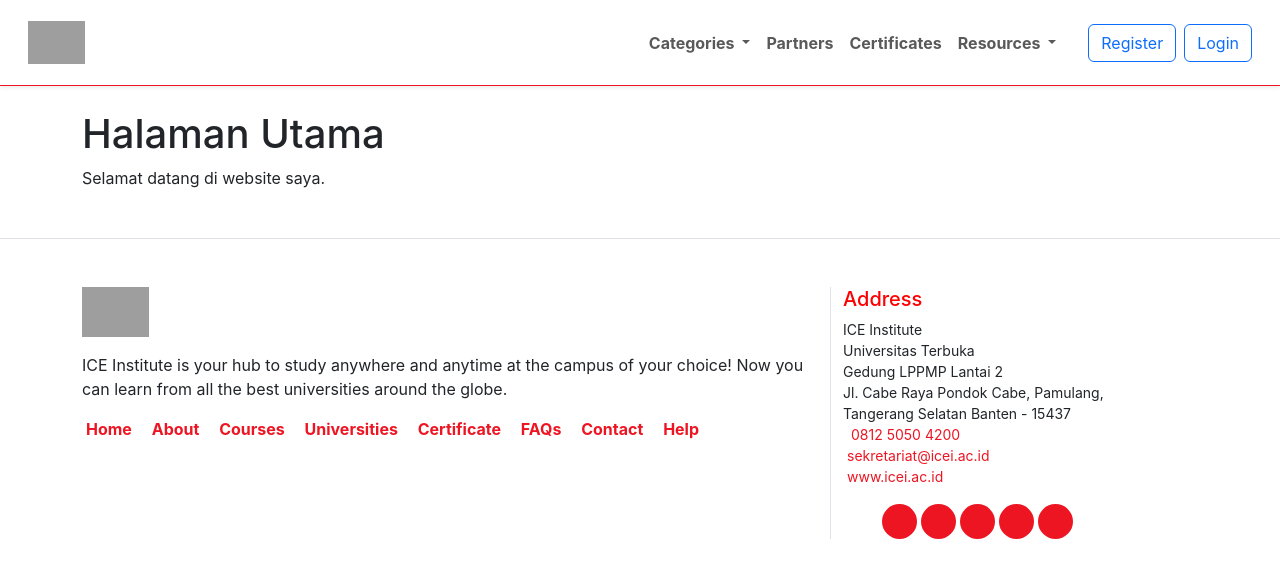
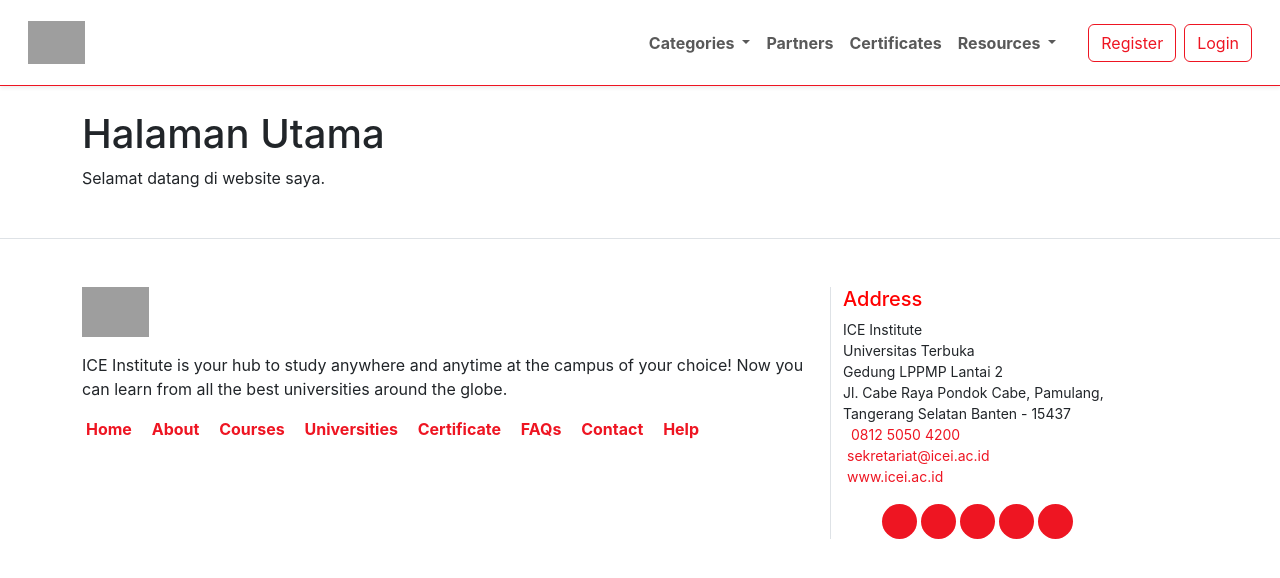
Before and after one commit to iceinstitut/konten, a Jekyll site: the page built from index.html, in a window 1280 px wide. Shown: the top 578 px of the page. Built offline with Jekyll 4.4.1, drawn with Linux system fonts in a browser that asks for light colours.

Commit message:
Update style.css

```diff
--- a/assets/css/style.css
+++ b/assets/css/style.css
@@ -48,6 +48,76 @@
   --bs-form-invalid-color: #f29ac2;
   --bs-form-invalid-border-color: #f29ac2;
 }
+.btn-primary {
+  --bs-btn-color: #fff;
+
+  --bs-btn-bg: #ee1522;
+  --bs-btn-border-color: #ee1522;
+
+  --bs-btn-hover-color: #fff;
+  --bs-btn-hover-bg: #c4121d;
+  --bs-btn-hover-border-color: #b10f19;
+
+  --bs-btn-focus-shadow-rgb: 238, 21, 34;
+
+  --bs-btn-active-color: #fff;
+  --bs-btn-active-bg: #a10f18;
+  --bs-btn-active-border-color: #8f0d15;
+
+  --bs-btn-active-shadow: inset 0 3px 5px rgba(0, 0, 0, 0.125);
+
+  --bs-btn-disabled-color: #fff;
+  --bs-btn-disabled-bg: #ee1522;
+  --bs-btn-disabled-border-color: #ee1522;
+}
+
+.btn-outline-primary {
+  --bs-btn-color: #ee1522;
+  --bs-btn-border-color: #ee1522;
+
+  --bs-btn-hover-color: #fff;
+  --bs-btn-hover-bg: #ee1522;
+  --bs-btn-hover-border-color: #ee1522;
+
+  --bs-btn-focus-shadow-rgb: 238, 21, 34;
+
+  --bs-btn-active-color: #fff;
+  --bs-btn-active-bg: #c4121d;
+  --bs-btn-active-border-color: #b10f19;
+
+  --bs-btn-active-shadow: inset 0 3px 5px rgba(0, 0, 0, 0.125);
+
+  --bs-btn-disabled-color: #ee1522;
+  --bs-btn-disabled-bg: transparent;
+  --bs-btn-disabled-border-color: #ee1522;
+
+  --bs-gradient: none;
+}
+
+.table-primary {
+  --bs-table-color: #000;
+
+  /* background utama (subtle) */
+  --bs-table-bg: #fbd0d3;
+
+  /* border sedikit lebih gelap */
+  --bs-table-border-color: #f5a1a6;
+
+  /* striped */
+  --bs-table-striped-bg: #f8c2c6;
+  --bs-table-striped-color: #000;
+
+  /* active */
+  --bs-table-active-bg: #f2aeb3;
+  --bs-table-active-color: #000;
+
+  /* hover */
+  --bs-table-hover-bg: #f6bcc0;
+  --bs-table-hover-color: #000;
+
+  color: var(--bs-table-color);
+  border-color: var(--bs-table-border-color);
+}
       body { font-family: Inter !important; }
         .menuutama {
             cursor: pointer;
```
